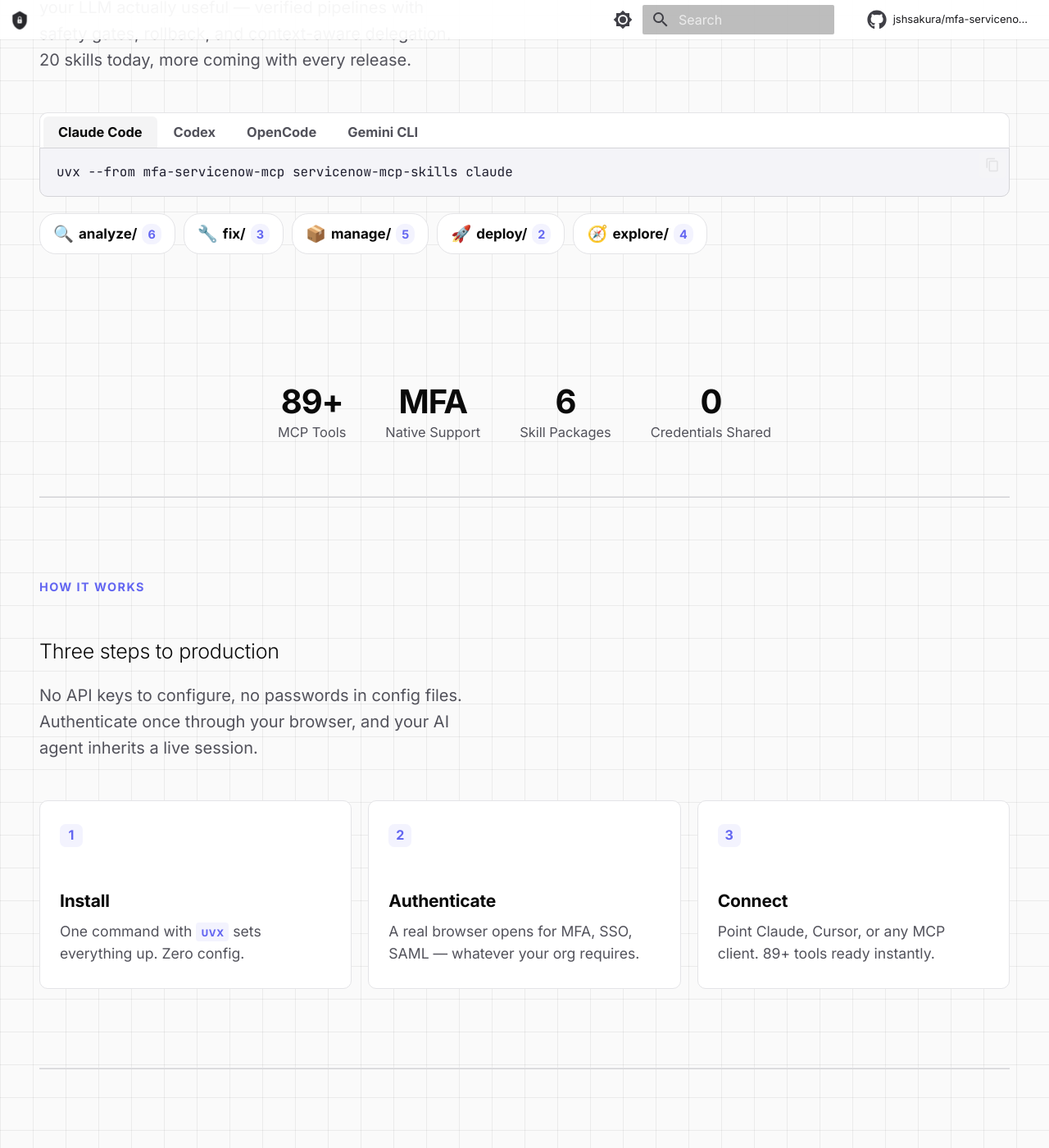
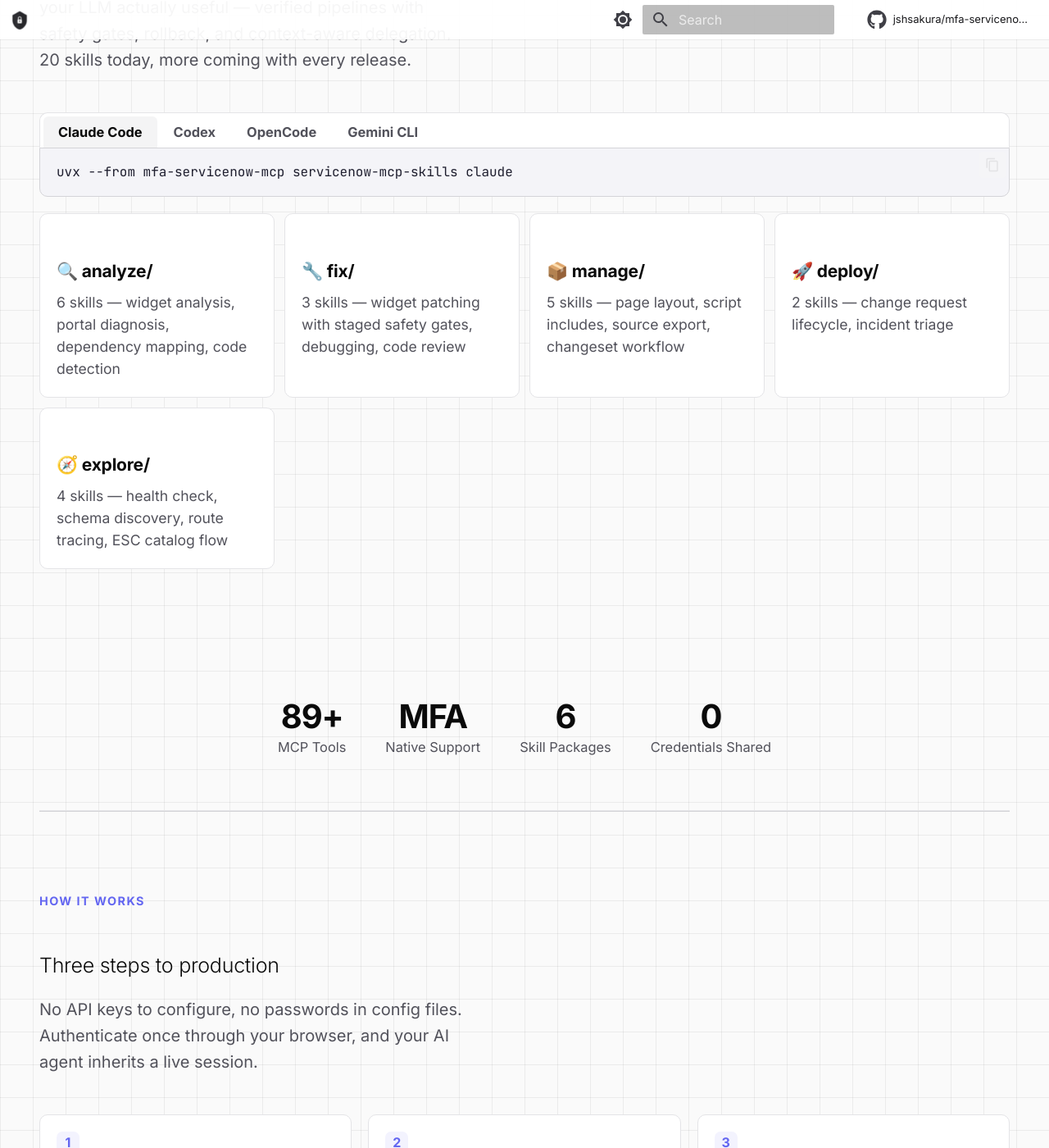
Before and after one commit to jshsakura/mfa-servicenow-mcp, an MkDocs documentation site: the page built from website/docs/index.md, in a window 1280 px wide and 1400 px high, scrolled down 3260 px. Shown: the whole window at 82% size. Built offline with MkDocs 1.6.1 and Material for MkDocs 9.7.7, drawn with Linux system fonts in a browser that asks for light colours; some web fonts are replaced; comment, search, counter and statistics services are not loaded.

Commit message:
style: revert skill chips back to card layout, tighter padding
Co-Authored-By: Claude Opus 4.6 (1M context) <noreply@anthropic.com>

```diff
--- a/website/docs/index.md
+++ b/website/docs/index.md
@@ -332,12 +332,27 @@ args = [
         </div>
       </div>
     </div>
-    <div class="skill-chips">
-      <span class="skill-chip"><span class="skill-chip-icon">🔍</span> analyze/ <span class="skill-chip-count">6</span></span>
-      <span class="skill-chip"><span class="skill-chip-icon">🔧</span> fix/ <span class="skill-chip-count">3</span></span>
-      <span class="skill-chip"><span class="skill-chip-icon">📦</span> manage/ <span class="skill-chip-count">5</span></span>
-      <span class="skill-chip"><span class="skill-chip-icon">🚀</span> deploy/ <span class="skill-chip-count">2</span></span>
-      <span class="skill-chip"><span class="skill-chip-icon">🧭</span> explore/ <span class="skill-chip-count">4</span></span>
+    <div class="skill-categories">
+      <div class="step-card">
+        <h3>🔍 analyze/</h3>
+        <p>6 skills — widget analysis, portal diagnosis, dependency mapping, code detection</p>
+      </div>
+      <div class="step-card">
+        <h3>🔧 fix/</h3>
+        <p>3 skills — widget patching with staged safety gates, debugging, code review</p>
+      </div>
+      <div class="step-card">
+        <h3>📦 manage/</h3>
+        <p>5 skills — page layout, script includes, source export, changeset workflow</p>
+      </div>
+      <div class="step-card">
+        <h3>🚀 deploy/</h3>
+        <p>2 skills — change request lifecycle, incident triage</p>
+      </div>
+      <div class="step-card">
+        <h3>🧭 explore/</h3>
+        <p>4 skills — health check, schema discovery, route tracing, ESC catalog flow</p>
+      </div>
     </div>
   </div>
 </div>
--- a/website/docs/stylesheets/extra.css
+++ b/website/docs/stylesheets/extra.css
@@ -432,9 +432,9 @@ pre.install-code .c { color: var(--code-comment); }
 }
 .skill-categories {
   display: grid;
-  grid-template-columns: repeat(auto-fit, minmax(180px, 1fr));
-  gap: 16px;
-  margin-top: 24px;
+  grid-template-columns: repeat(auto-fit, minmax(240px, 1fr));
+  gap: 12px;
+  margin-top: 20px;
 }
 .skill-chips {
   display: flex;
@@ -474,7 +474,7 @@ pre.install-code .c { color: var(--code-comment); }
   background: var(--card-bg);
   border: 1px solid var(--border-color);
   border-radius: 10px;
-  padding: 28px 24px;
+  padding: 20px 20px;
   transition: all .2s ease;
 }
 .step-card:hover {
```
